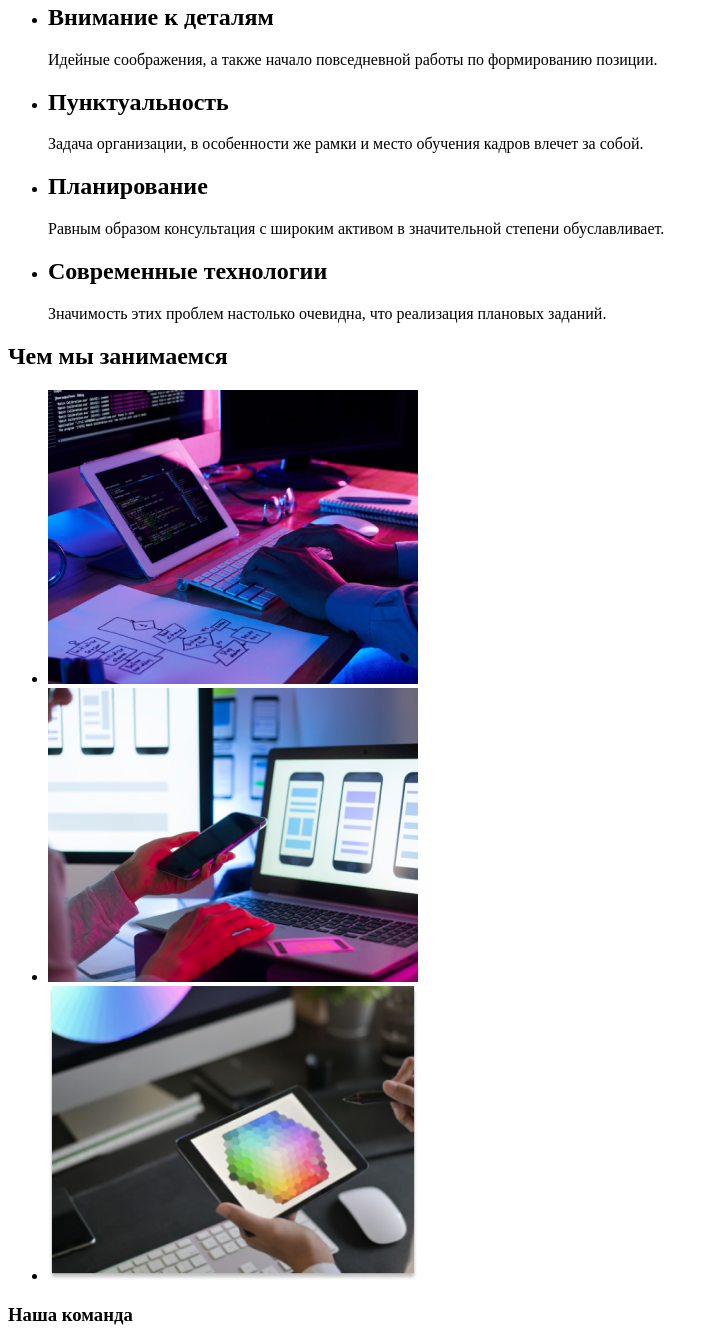
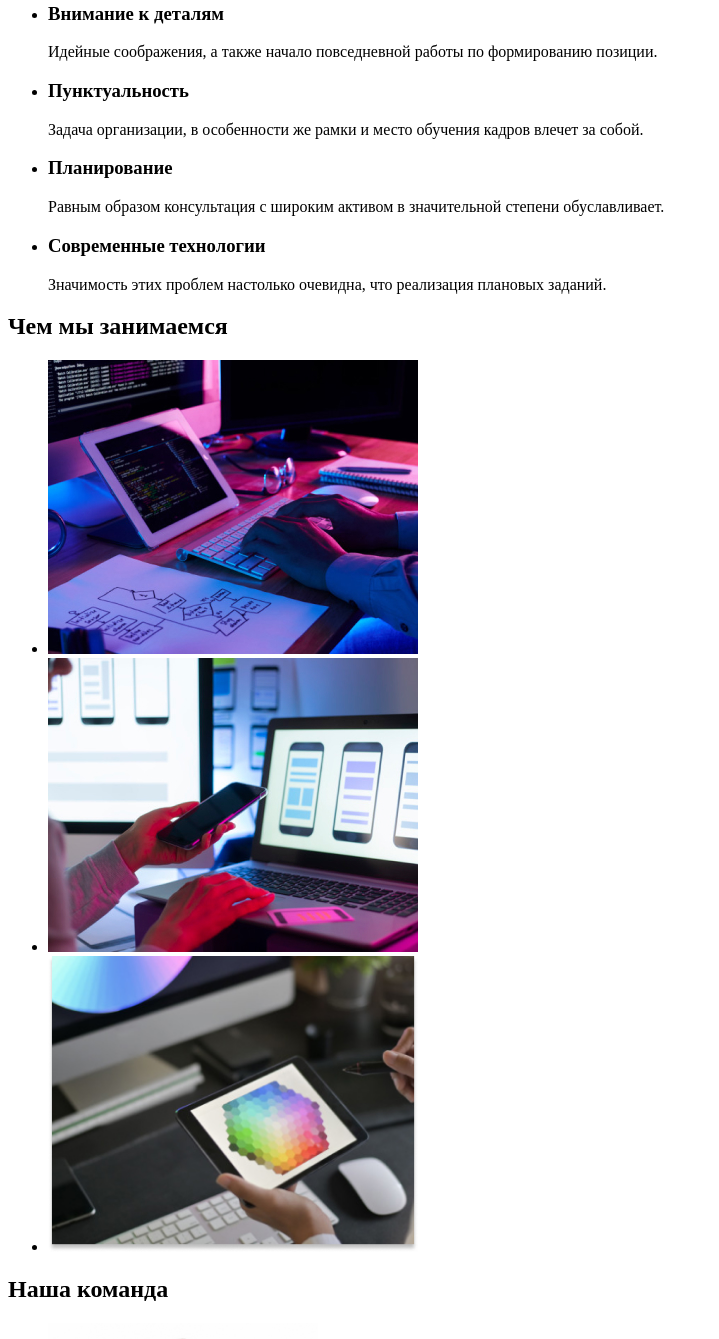
Before and after one commit to AndreyHerzhov/goit-markup-hw-01, a plain HTML site: page index.html in a window 1280 px wide. Shown: the part 200-1539 px from the top of the page, without its empty margins (0-719 px from the left). Drawn offline with Linux system fonts and the light colour scheme.

Commit message:
Corrected mistakes

```diff
--- a/index.html
+++ b/index.html
@@ -34,30 +34,32 @@
         <section>
             <ul>
                 <li>
-                    <h2>Внимание к деталям</h2>
+                    <h3>Внимание к деталям</h3>
                     <p>Идейные соображения, а также начало повседневной работы по формированию позиции.</p></li>
                 <li>
-                    <h2>Пунктуальность</h2>
+                    <h3>Пунктуальность</h3>
                     <p>Задача организации, в особенности же рамки и место обучения кадров влечет за собой.</p></li>
                 <li>
-                    <h2>Планирование</h2>
+                    <h3>Планирование</h3>
                     <p>Равным образом консультация с широким активом в значительной степени обуславливает.</p></li>
                 <li>
-                    <h2>Современные технологии</h2>
+                    <h3>Современные технологии</h3>
                     <p>Значимость этих проблем настолько очевидна, что реализация плановых заданий.</p></li>
             </ul>
-
-            <h2>Чем мы занимаемся</h2>
-            <ul>
-                <li><img src="images/box1.png" alt="Печатает" width="370"/></li>
-                <li><img src="images/box2.png" alt="Телефон в руке" width="370"/></li>
-                <li><img src="images/box3.png" alt="Планшет в руке" width="370"/></li>
-            </ul>
-
         </section>
 
         <section>
-            <h3>Наша команда</h3>
+            <h2>Чем мы занимаемся</h2>
+            <ul>
+                <li><img src="images/box1.jpg" alt="Печатает" width="370"/></li>
+                <li><img src="images/box2.jpg" alt="Телефон в руке" width="370"/></li>
+                <li><img src="images/box3.jpg" alt="Планшет в руке" width="370"/></li>
+            </ul>
+        </section>
+
+
+        <section>
+            <h2>Наша команда</h2>
 
             <ul>
                 <li><img src="images/ИгорьДемьяненко.jpg" alt="Игорь Демьяненко" width="270">
@@ -86,9 +88,10 @@
         <a href="">WebStudio</a>
         <address>
             <p>г. Киев, пр-т Леси Украинки, 26</p>
+        </address>
             <a href="mailto:info@devstudio.com">info@devstudio.com</a>
             <a href="tel:+380961111111">+38 096 111 11 11</a>
-        </address>
+
 
     </footer>
 
```
Also changed, not shown: images/box1.jpg (added), images/box1.png (deleted), images/box2.jpg (added), images/box2.png (deleted), images/box3.jpg (added), images/box3.png (deleted).
